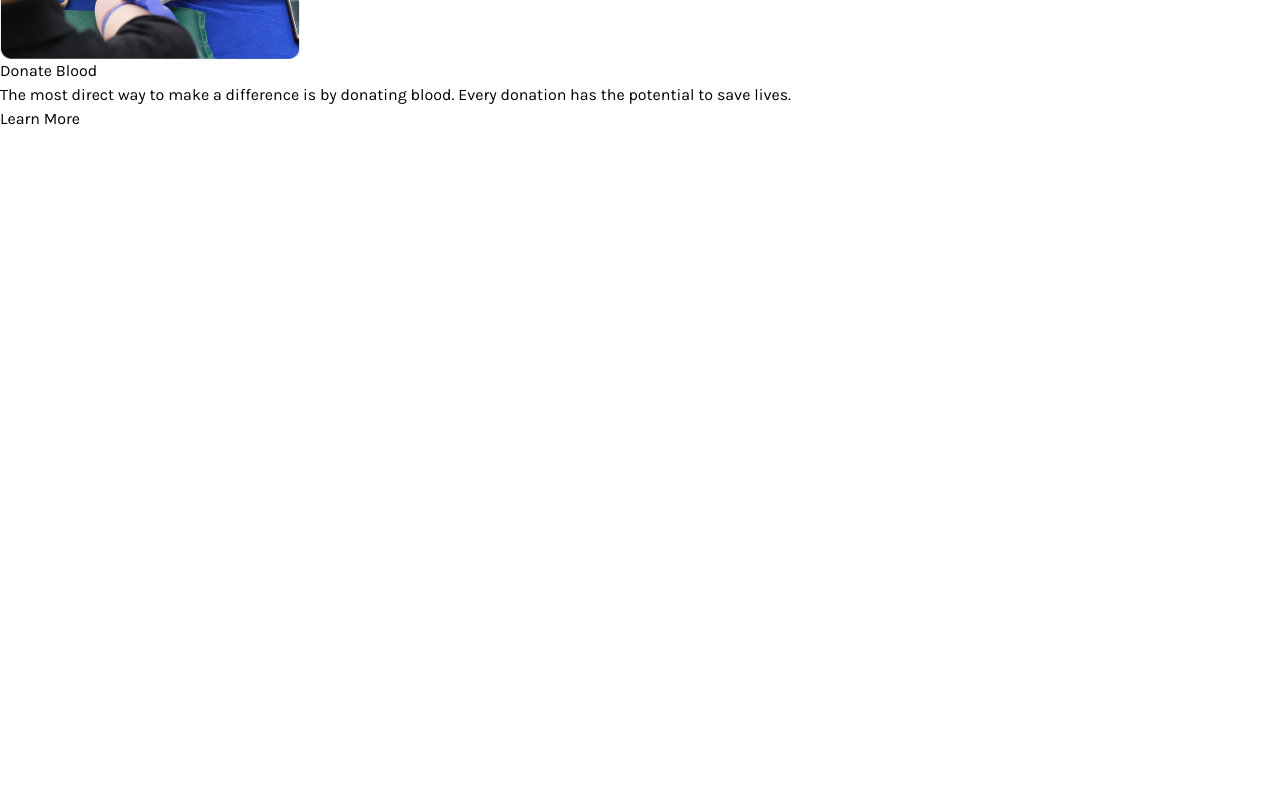
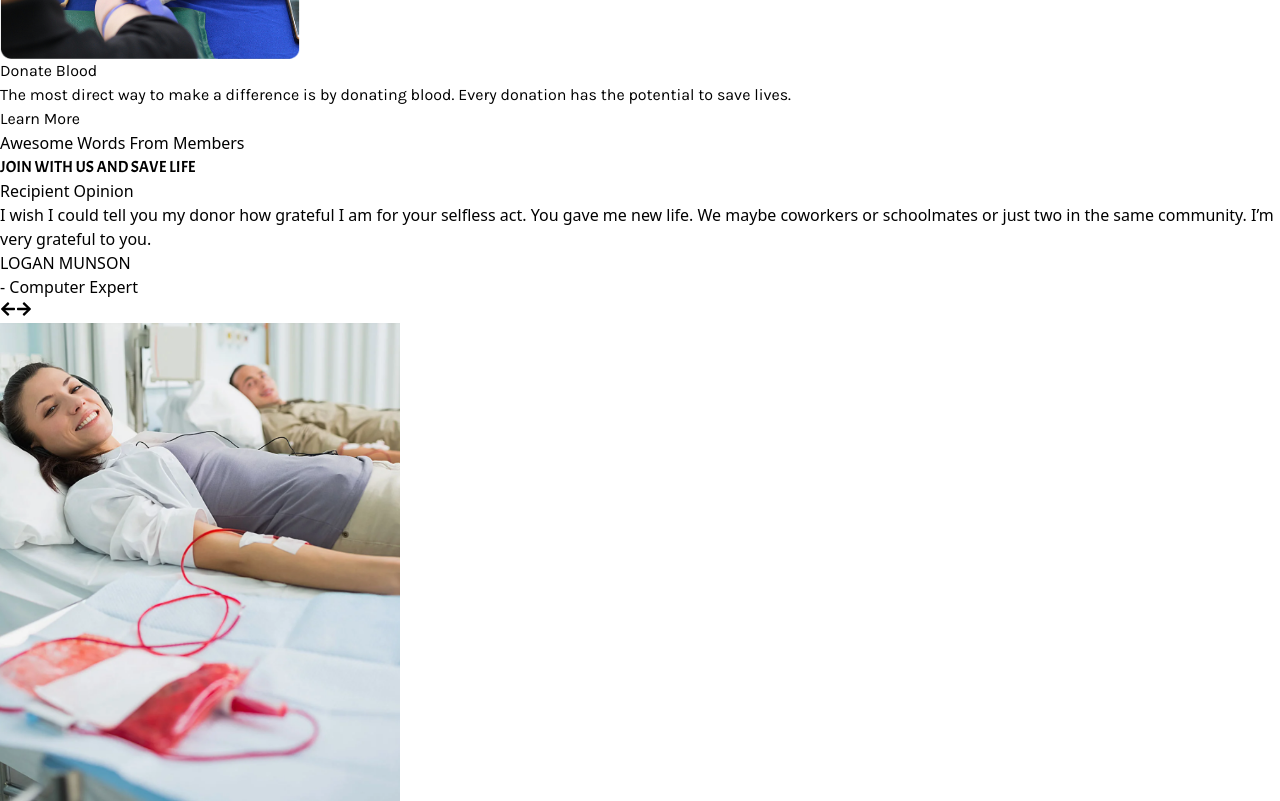
Before and after one commit to abuhosain/blood-bazar, a Next.js app: page / in a window 1280 px wide. Shown: the part 3460-4261 px from the top of the page. Before the commit the page ends 3591 px from the top, so only its background shows below. Built offline with nearby package versions, Linux system fonts and the light colour scheme.

Commit message:
completed reviews section with a custom slider design

```diff
--- a/package.json
+++ b/package.json
@@ -13,7 +13,8 @@
     "next": "15.1.7",
     "react": "^19.0.0",
     "react-dom": "^19.0.0",
-    "react-icons": "^5.4.0"
+    "react-icons": "^5.4.0",
+    "swiper": "^11.2.6"
   },
   "devDependencies": {
     "@eslint/eslintrc": "^3",
--- a/src/app/(main)/page.tsx
+++ b/src/app/(main)/page.tsx
@@ -2,6 +2,7 @@ import Overview from "@/components/common/overview/Overview";
 import About from "@/components/Home/About/About";
 import Banner from "@/components/Home/Banner/Banner";
 import Missions from "@/components/Home/Missions/Missions";
+import Reviews from "@/components/Home/Reviews/Reviews";
 
 export default function Home() {
   return (
@@ -12,6 +13,7 @@ export default function Home() {
       </div>
       <About />
       <Missions />
+      <Reviews />
       <div></div>
     </div>
   );
--- /dev/null
+++ b/src/components/Home/Reviews/ReviewCard.tsx
@@ -0,0 +1,22 @@
+import SliderBtns from "./SliderBtns";
+
+export default function ReviewCard() {
+  return (
+    <div className="space-y-6">
+      <h4 className="text-[#ff6363] text-4xl font-bold">Recipient Opinion</h4>
+      <p className="text-xl">
+        I wish I could tell you my donor how grateful I am for your selfless
+        act. You gave me new life. We maybe coworkers or schoolmates or just two
+        in the same community. {"I’m"} very grateful to you.
+      </p>
+
+      <div className="flex justify-between items-center pr-5">
+        <div>
+          <h5 className="text-2xl font-bold">LOGAN MUNSON</h5>
+          <span className="text-xl">- Computer Expert</span>
+        </div>
+        <SliderBtns />
+      </div>
+    </div>
+  );
+}
--- /dev/null
+++ b/src/components/Home/Reviews/Reviews.tsx
@@ -0,0 +1,50 @@
+"use client";
+
+import font from "@/utils/fonts";
+import ReviewCard from "./ReviewCard";
+import Image from "next/image";
+import { Swiper, SwiperSlide } from "swiper/react";
+import "swiper/css";
+
+export default function Reviews() {
+  return (
+    <div className="container xl:max-w-6xl mx-auto px-4 xl:px-0">
+      <div className="text-center mb-8">
+        <h2 className="text-xl">Awesome Words From Members</h2>
+        <div className="flex justify-center mt-2 mb-10">
+          <div className="w-24 h-2 bg-[#ff6363] rounded-lg ml-1"></div>
+        </div>
+        <h3 className={`${font.acme.className} text-5xl`}>
+          JOIN WITH US AND SAVE LIFE
+        </h3>
+      </div>
+      <div className="flex flex-col md:flex-row gap-5">
+        <div className="flex-1 flex items-center overflow-hidden">
+          <Swiper pagination>
+            <SwiperSlide>
+              <ReviewCard />
+            </SwiperSlide>
+            <SwiperSlide>
+              <ReviewCard />
+            </SwiperSlide>
+            <SwiperSlide>
+              <ReviewCard />
+            </SwiperSlide>
+            <SwiperSlide>
+              <ReviewCard />
+            </SwiperSlide>
+          </Swiper>
+        </div>
+        <div className="flex-1">
+          <Image
+            className="w-full"
+            src={"/review.png"}
+            width={400}
+            height={400}
+            alt="review section picture"
+          />
+        </div>
+      </div>
+    </div>
+  );
+}
--- /dev/null
+++ b/src/components/Home/Reviews/SliderBtns.tsx
@@ -0,0 +1,25 @@
+"use client";
+
+import { useSwiper } from "swiper/react";
+import { FaArrowLeft, FaArrowRight } from "react-icons/fa";
+
+export default function SliderBtns() {
+  const slider = useSwiper();
+
+  return (
+    <div className="flex items-center gap-5">
+      <button
+        onClick={() => slider.slidePrev()}
+        className="p-3 hover:text-[#FF6969] transition-colors"
+      >
+        <FaArrowLeft className="text-xl" />
+      </button>
+      <button
+        onClick={() => slider.slideNext()}
+        className="p-3 hover:text-[#FF6969] transition-colors"
+      >
+        <FaArrowRight className="text-xl" />
+      </button>
+    </div>
+  );
+}
```
Also changed, not shown: public/review.png (added), 1 other file (tests, documents, lock files or other folders).
